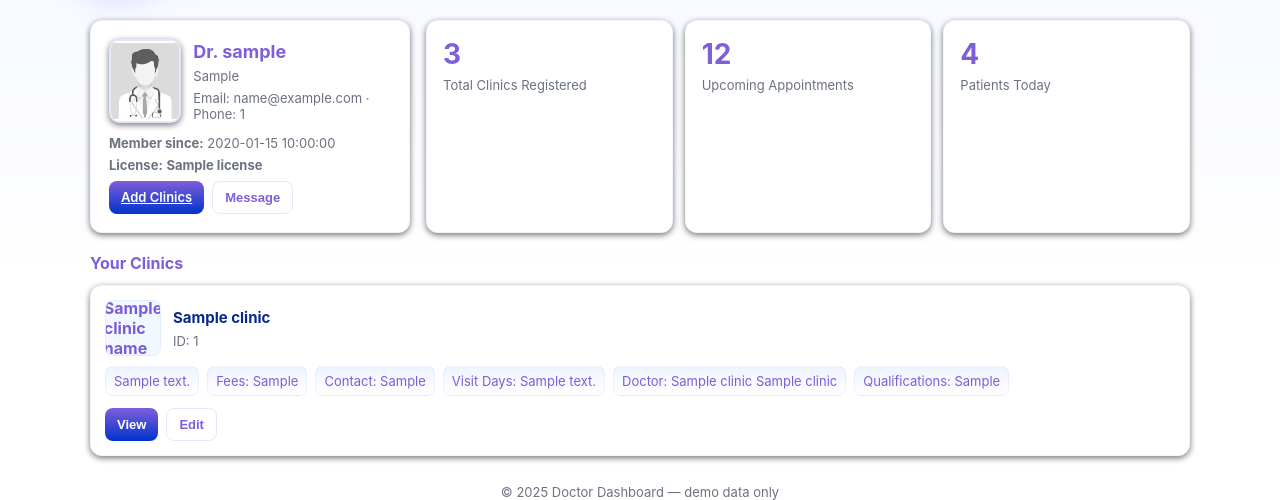
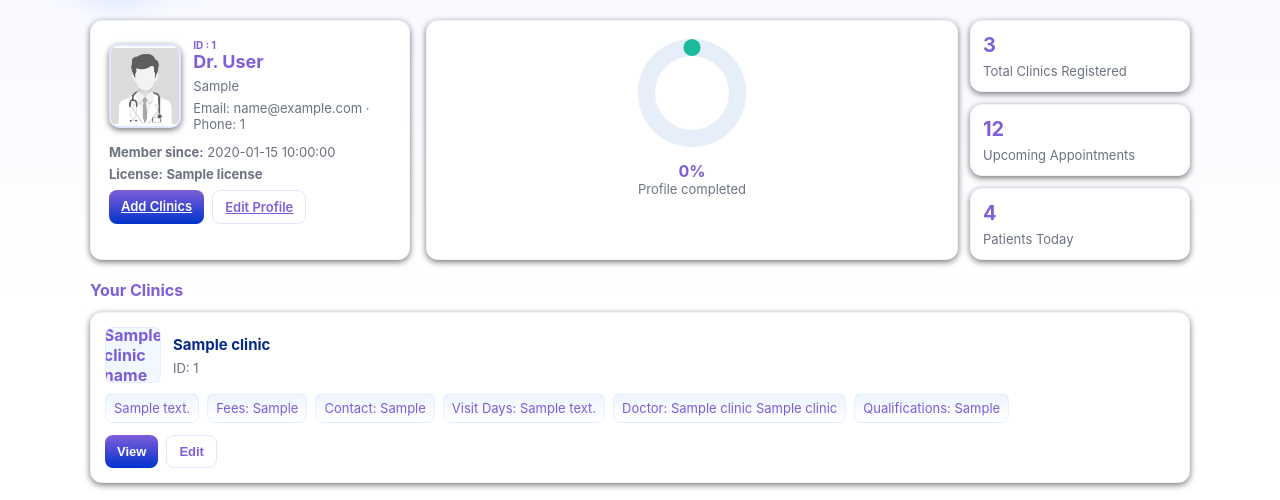
Before and after one commit to Protyush1995/Docto_friend, a Flask app: template src/app/templates/doctor_dashboard.html in a window 1280 px wide. Shown: the part 88-588 px from the top of the page. Run offline with Flask 3, Linux system fonts and the light colour scheme; the template is opened without the code that fills it: most values are stand-ins (such as "Sample title", 1, 10 or a date in 2020); parts of the project's set-up code (start-up, migrations or seed data) failed here and were passed over.

Commit message:
Doctor Dashboard design changes made. Progress bar added

```diff
--- a/src/app/templates/doctor_dashboard.html
+++ b/src/app/templates/doctor_dashboard.html
@@ -68,6 +68,7 @@
     .avatar img{ width:100%; height:100%; object-fit:cover; display:block; }
 
     .profile-meta h2{ margin:0; font-size:18px; color:var(--primary); }
+    .profile-meta h3{ margin:0; font-size:10px; color:var(--primary); }
     .profile-meta p{ margin:6px 0 0 0; color:var(--muted); font-size:13px; }
 
     .action-row{ margin-top:12px; display:flex; gap:8px; }
@@ -155,6 +156,8 @@
       </div>
     </header>
 
+    <script id="doctorDataJson" type="application/json">{{ doctor_data | tojson | safe }}</script>
+
     <section class="top">
 
       <aside class="profile-card card">
@@ -163,11 +166,10 @@
                   <img src="{{ url_for('static', filename='image/doc_placeholder.png') }}" alt="Doctor">
               </div>
               <div class="profile-meta">
-            <h2>Dr. <strong>{{ username }}
-            </strong>
-            </h2>
+                  <h3><strong>ID :</strong> {{user_id}}</h3>
+                  <h2>Dr. <strong>{{ doctor_data.lastname }} </strong></h2>
                   <p>{{ doctor_data.doctor_qualifications }}</p>
-            <p class="sub">Email: {{ doctor_data.email }} · Phone: {{ doctor_data.contact_number }}</p>
+                  <p class="sub">Email: {{ doctor_data.email }} · Phone: {{ doctor_data.primary_contact_number }}</p>
               </div>
           </div>
 
@@ -177,25 +179,48 @@
                   </strong></div>
               <div style="margin-top:8px" class="action-row">
 
-            <a href="{{ url_for('main.doctor_seed_form') }}" class="btn">Add Clinics</a>
-            <button class="btn ghost">Message</button>
+                  <a href="{{ url_for('main.doctor_clinic_seed_form') }}" class="btn">Add Clinics</a>
+                  <a href="{{ url_for('main.doctor_clinic_seed_form') }}" class="btn ghost">Edit Profile</a>
               </div>
           </div>
       </aside>
-      <div class="stats">
-        <div class="stat">
-          <h3 id="totalClinics">3</h3>
-          <p>Total Clinics Registered</p>
-        </div>
-        <div class="stat">
-          <h3 id="upcomingAppointments">12</h3>
-          <p>Upcoming Appointments</p>
-        </div>
-        <div class="stat">
-          <h3 id="patientsToday">4</h3>
-          <p>Patients Today</p>
+
+      <div class="stats stats-equal" style="display:flex; gap:12px; align-items:stretch; flex-wrap:wrap;">
+  <div class="left-panel" style="flex:1; min-width:220px; display:flex; flex-direction:column;">
+    <!-- Profile completion pie chart (inside stacked column) -->
+    <div class="stat" id="profileCompletionInline" style="padding:12px; display:flex; flex-direction:column; align-items:center; gap:8px; margin:0; flex:1;">
+      <svg id="profilePie" width="120" height="120" viewBox="0 0 42 42" style="transform:rotate(-90deg);">
+        <circle cx="21" cy="21" r="15.91549431" fill="transparent" stroke="#E6EEF9" stroke-width="6"></circle>
+        <circle id="profileArc" cx="21" cy="21" r="15.91549431" fill="transparent" stroke="#1ABC9C" stroke-width="6" stroke-linecap="round" stroke-dasharray="0 100"></circle>
+      </svg>
+      <div style="text-align:center;">
+        <div id="profilePercent" style="font-weight:700; color:var(--primary); font-size:16px;">0%</div>
+        <div style="font-size:13px; color:var(--muted);">Profile completed</div>
       </div>
     </div>
+  </div>
+
+  <div class="right-panel" style="flex:0 0 220px; display:flex; flex-direction:column; gap:12px;">
+    <div class="stat" style="padding:12px;">
+      <h3 id="totalClinics" style="margin:0 0 6px 0; font-size:20px;">3</h3>
+      <p style="margin:0; font-size:13px; color:var(--muted);">Total Clinics Registered</p>
+    </div>
+
+    <div class="stat" style="padding:12px;">
+      <h3 id="upcomingAppointments" style="margin:0 0 6px 0; font-size:20px;">12</h3>
+      <p style="margin:0; font-size:13px; color:var(--muted);">Upcoming Appointments</p>
+    </div>
+
+    <div class="stat" style="padding:12px;">
+      <h3 id="patientsToday" style="margin:0 0 6px 0; font-size:20px;">4</h3>
+      <p style="margin:0; font-size:13px; color:var(--muted);">Patients Today</p>
+    </div>
+  </div>
+</div>
+
+
+
+
     </section>
 
     <section class="section">
@@ -248,6 +273,60 @@
     document.getElementById('upcomingAppointments').textContent = 12;
     document.getElementById('patientsToday').textContent = 4;
   </script>
+  <script>
+      (function(){
+        // Parse server-rendered JSON
+        const script = document.getElementById('doctorDataJson');
+        let doctor = {};
+        try {
+          if(script && script.textContent.trim()){
+            doctor = JSON.parse(script.textContent);
+          }
+        } catch (err) {
+          console.warn('Failed to parse doctorDataJson', err);
+          doctor = {};
+        }
+
+        // Emptiness rules
+        function isEmpty(v){
+          if (v === null || v === undefined) return true;
+          if (typeof v === 'string') {
+            if (v.trim() === '') return true;
+            if (v.trim() === '0') return true;
+            return false;
+          }
+          if (typeof v === 'number') return v === 0;
+          if (Array.isArray(v)) return v.length === 0;
+          if (typeof v === 'object') return Object.keys(v).length === 0;
+          return false;
+        }
+
+        // Exclude keys that shouldn't count (adjust as needed)
+        const exclude = new Set(['id','created_at','updated_at']);
+
+        const keys = Object.keys(doctor).filter(k => !exclude.has(k));
+        const total = keys.length || 0;
+        let filled = 0;
+        keys.forEach(k => { if(!isEmpty(doctor[k])) filled++; });
+
+        const percent = total === 0 ? 0 : Math.round((filled/total)*100);
+
+        // Update SVG pie: stroke-dasharray technique
+        // Circle circumference normalized to 100 => stroke-dasharray = "<percent> 100"
+        // The circle r above yields circumference used as scale; but using 100-based simplifies.
+        const arc = document.getElementById('profileArc');
+        const percentEl = document.getElementById('profilePercent');
+        if(arc && percentEl){
+          // set dasharray: percent then remainder
+          arc.setAttribute('stroke-dasharray', percent + ' ' + (100 - percent));
+          percentEl.textContent = percent + '%';
+        }
+
+        // Expose diagnostics
+        window.__doctorProfileCompletion = { total, filled, percent, keys, doctor };
+      })();
+  </script>
+
 
 
 </body>
```
Also changed, not shown: src/app/db_manager/doctor_database_management.py (+12 -3 lines), src/app/main/routes.py (+15 -30 lines), src/app/templates/doctor_registration.html (+9 -1 lines). Lines whose indentation alone changed are shown as unchanged.
